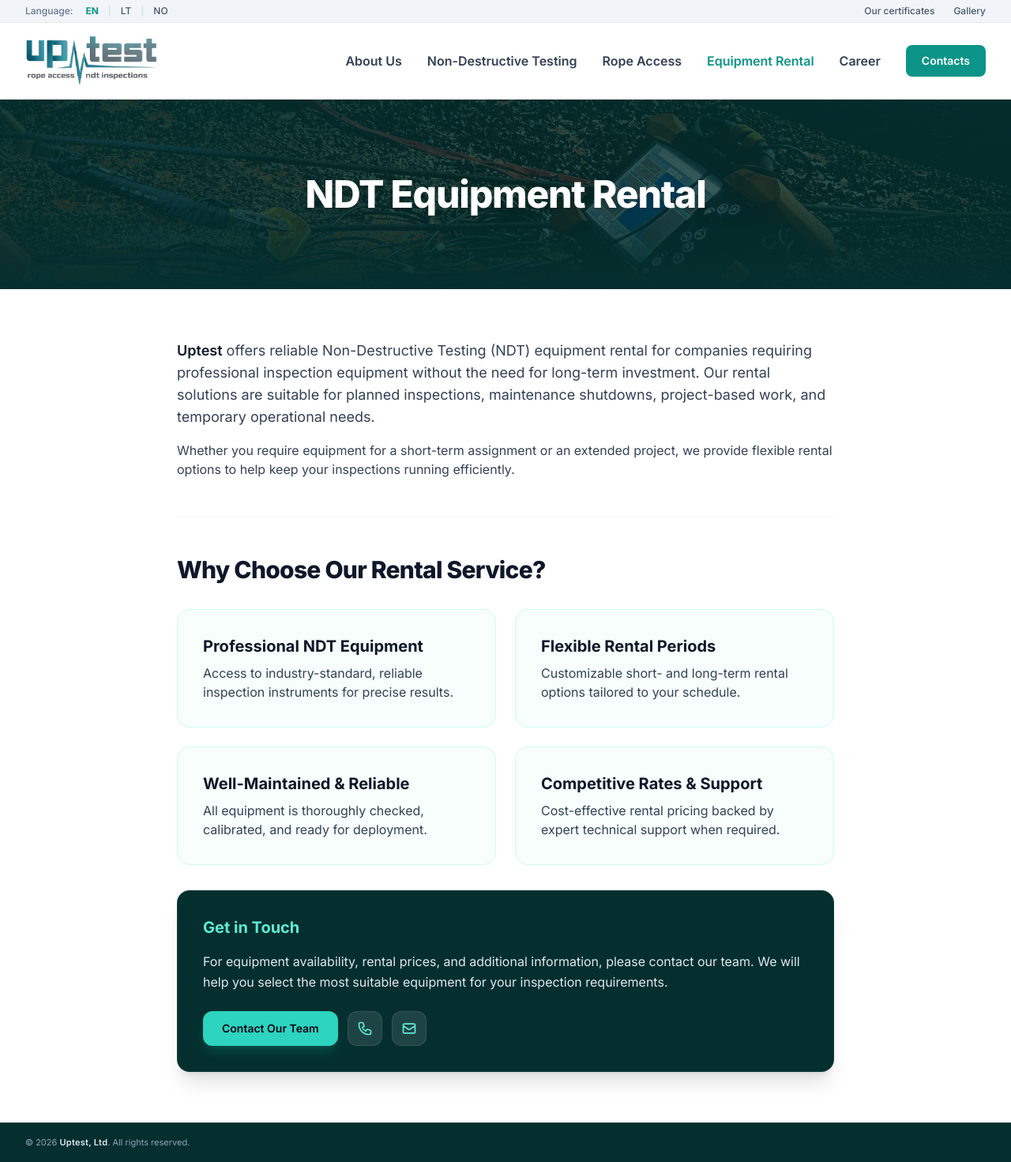
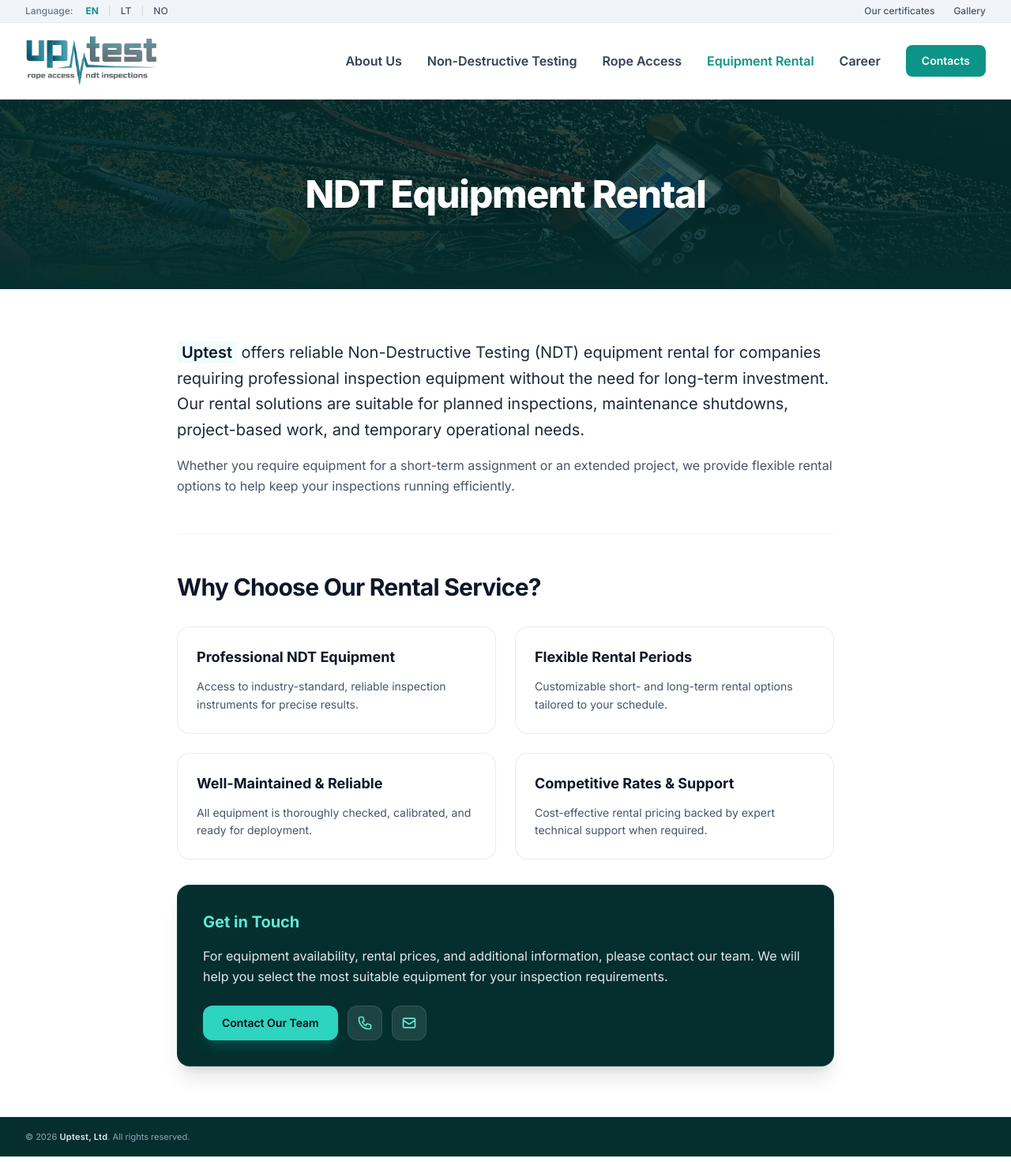
Before and after one commit to mruslys/uptest.no, a Jekyll site: the page built from equipment/index.html, in a window 1280 px wide. Shown: the whole page at 79% size. Built offline with Jekyll 4.4.1, drawn with Linux system fonts in a browser that asks for light colours; nearby versions of some CDN libraries.

Commit message:
Update index.html

```diff
--- a/equipment/index.html
+++ b/equipment/index.html
@@ -8,41 +8,41 @@ header_image: "images/uptest-neardomoji-kontrole-8.jpg"
 
 <!-- Įvadas -->
 <div class="space-y-4">
-    <p class="text-lg font-normal text-slate-700">
-        <strong class="text-slate-900 font-semibold">Uptest</strong> offers reliable Non-Destructive Testing (NDT) equipment rental for companies requiring professional inspection equipment without the need for long-term investment. Our rental solutions are suitable for planned inspections, maintenance shutdowns, project-based work, and temporary operational needs.
+    <p class="text-xl font-normal text-slate-800 leading-relaxed">
+        <strong class="text-slate-900 font-semibold bg-brand-50 px-1.5 py-0.5 rounded text-brand-800">Uptest</strong> offers reliable Non-Destructive Testing (NDT) equipment rental for companies requiring professional inspection equipment without the need for long-term investment. Our rental solutions are suitable for planned inspections, maintenance shutdowns, project-based work, and temporary operational needs.
     </p>
-    <p class="text-base text-slate-700">
+    <p class="text-base text-slate-600 leading-relaxed">
         Whether you require equipment for a short-term assignment or an extended project, we provide flexible rental options to help keep your inspections running efficiently.
     </p>
 </div>
 
-<hr class="border-gray-100 my-8">
+<hr class="border-slate-100 my-8">
 
 <!-- Kodėl verta rinktis -->
 <div class="space-y-8">
-    <h2 class="text-2xl sm:text-3xl font-extrabold text-slate-900 tracking-tight">
+    <h2 class="text-2xl sm:text-3xl font-bold text-slate-900 tracking-tight">
         Why Choose Our Rental Service?
     </h2>
 
     <div class="grid grid-cols-1 md:grid-cols-2 gap-6">
-        <div class="bg-brand-50/50 rounded-2xl p-6 sm:p-8 border border-brand-100 space-y-2">
-            <h3 class="text-xl font-bold text-slate-900">Professional NDT Equipment</h3>
-            <p class="text-base text-slate-700">Access to industry-standard, reliable inspection instruments for precise results.</p>
+        <div class="bg-white rounded-2xl p-6 border border-slate-200/80 hover:border-brand-500 hover:shadow-lg transition-all duration-300 space-y-3 group">
+            <h3 class="text-lg font-bold text-slate-900 group-hover:text-brand-600 transition-colors">Professional NDT Equipment</h3>
+            <p class="text-sm text-slate-600 leading-relaxed">Access to industry-standard, reliable inspection instruments for precise results.</p>
         </div>
 
-        <div class="bg-brand-50/50 rounded-2xl p-6 sm:p-8 border border-brand-100 space-y-2">
-            <h3 class="text-xl font-bold text-slate-900">Flexible Rental Periods</h3>
-            <p class="text-base text-slate-700">Customizable short- and long-term rental options tailored to your schedule.</p>
+        <div class="bg-white rounded-2xl p-6 border border-slate-200/80 hover:border-brand-500 hover:shadow-lg transition-all duration-300 space-y-3 group">
+            <h3 class="text-lg font-bold text-slate-900 group-hover:text-brand-600 transition-colors">Flexible Rental Periods</h3>
+            <p class="text-sm text-slate-600 leading-relaxed">Customizable short- and long-term rental options tailored to your schedule.</p>
         </div>
 
-        <div class="bg-brand-50/50 rounded-2xl p-6 sm:p-8 border border-brand-100 space-y-2">
-            <h3 class="text-xl font-bold text-slate-900">Well-Maintained & Reliable</h3>
-            <p class="text-base text-slate-700">All equipment is thoroughly checked, calibrated, and ready for deployment.</p>
+        <div class="bg-white rounded-2xl p-6 border border-slate-200/80 hover:border-brand-500 hover:shadow-lg transition-all duration-300 space-y-3 group">
+            <h3 class="text-lg font-bold text-slate-900 group-hover:text-brand-600 transition-colors">Well-Maintained & Reliable</h3>
+            <p class="text-sm text-slate-600 leading-relaxed">All equipment is thoroughly checked, calibrated, and ready for deployment.</p>
         </div>
 
-        <div class="bg-brand-50/50 rounded-2xl p-6 sm:p-8 border border-brand-100 space-y-2">
-            <h3 class="text-xl font-bold text-slate-900">Competitive Rates & Support</h3>
-            <p class="text-base text-slate-700">Cost-effective rental pricing backed by expert technical support when required.</p>
+        <div class="bg-white rounded-2xl p-6 border border-slate-200/80 hover:border-brand-500 hover:shadow-lg transition-all duration-300 space-y-3 group">
+            <h3 class="text-lg font-bold text-slate-900 group-hover:text-brand-600 transition-colors">Competitive Rates & Support</h3>
+            <p class="text-sm text-slate-600 leading-relaxed">Cost-effective rental pricing backed by expert technical support when required.</p>
         </div>
     </div>
 
```
